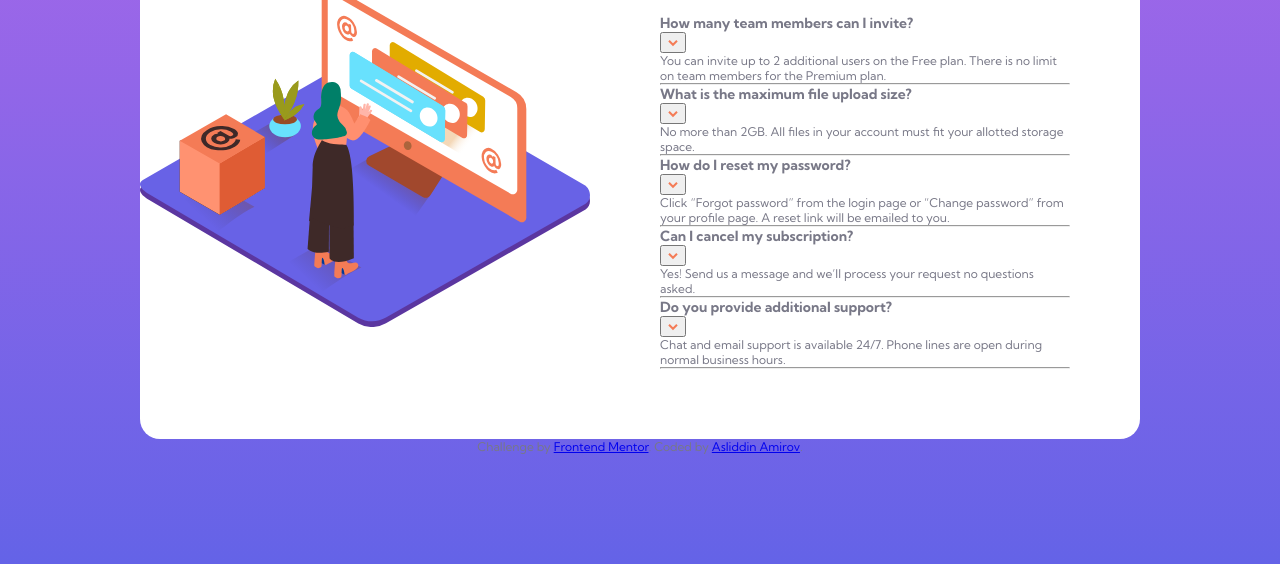
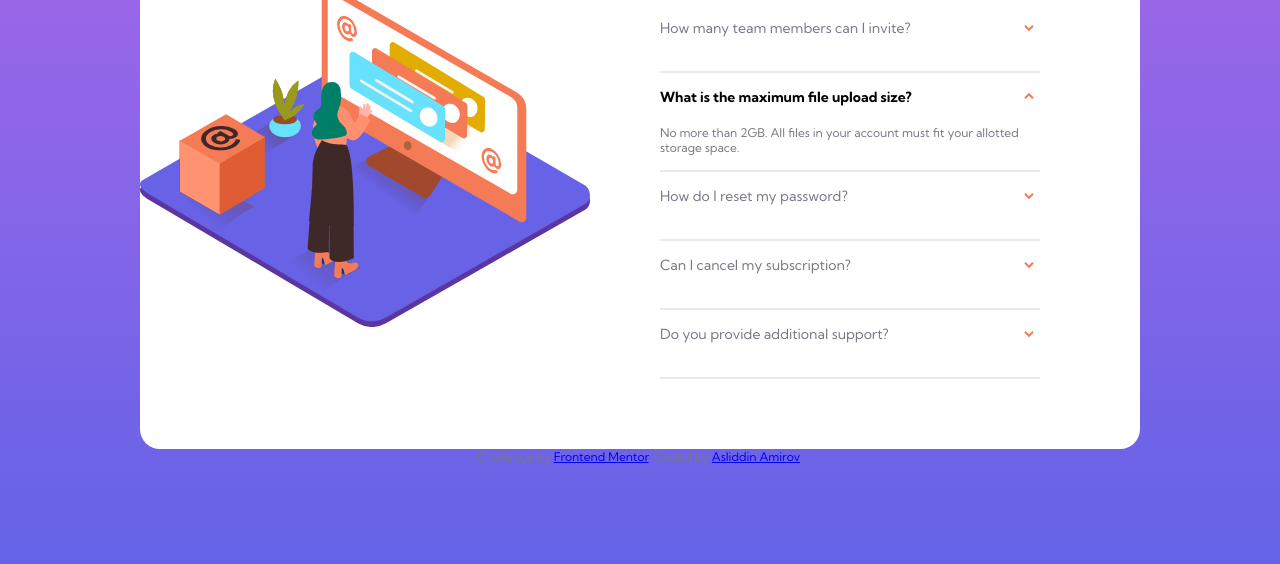
Before and after one commit to asliddinamir/project10-FM, a plain HTML site: page index.html in a window 1280 px wide. Shown: the part 236-800 px from the top of the page. Drawn offline with Linux system fonts and the light colour scheme.

Commit message:
done js part

```diff
--- a/index.html
+++ b/index.html
@@ -37,7 +37,7 @@
           </div>
           <hr>
 
-          <div class="accordion_item">
+          <div class="accordion_item active">
             <header class="accordion_header">
               <h3 class="accordion_question">What is the maximum file upload size?
               </h3>
--- a/script.js
+++ b/script.js
@@ -0,0 +1,7 @@
+const items = document.querySelectorAll('.accordion_item')
+
+items.forEach(item => {
+    item.addEventListener('click', () => {
+        item.classList.toggle('active')
+    })
+})
--- a/style.css
+++ b/style.css
@@ -54,4 +54,56 @@ body {
     margin-bottom: 30px;
 }
 
-.accordion
+.accordion_items {
+    margin-right: 30px;
+}
+
+.accordion_item {
+    padding-block: 15px;
+}
+
+.accordion_header {
+    display: flex;
+    justify-content: space-between;
+    cursor: pointer;
+}
+
+.accordion_header:hover .accordion_question {
+    color: #F47B56;
+}
+
+.accordion_question {
+    display: inline;
+    height: 20px;
+    color: #787887;
+    font-weight: 500;
+    user-select: none;
+}
+
+.btn {
+    background: transparent;
+    border: none;
+    margin-bottom: 20px;
+    user-select: none;
+}
+
+hr {
+    border: .1px solid rgba(128, 128, 128, 0.177);
+}
+
+.active .accordion_question {
+    font-weight: bold;
+    color: black;
+}
+
+.active .accordion_answer {
+    display: block;
+}
+
+.active .btn {
+    transform: rotate(180deg);
+}
+
+.accordion_answer {
+    display: none;
+}
```
